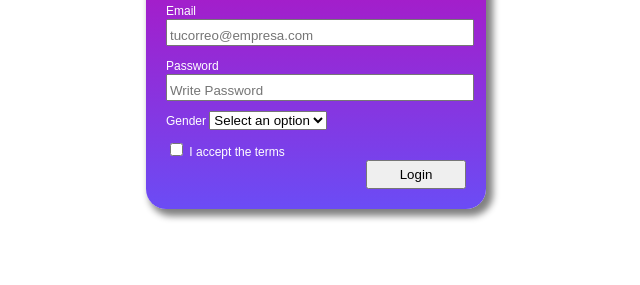
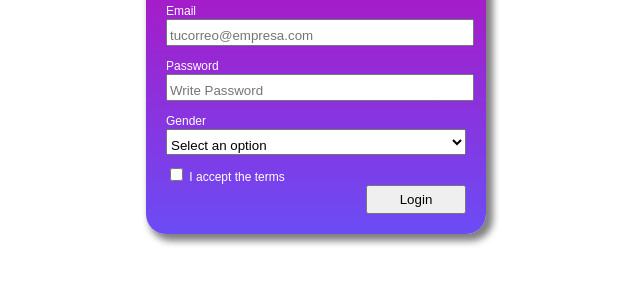
Before and after one commit to jupa1991/aspirantes-mir-html-y-css, a plain HTML site: page ejercicio2-html-y-css/index.html in a window 1280 px wide. Shown: the part 107-392 px from the top of the page, without its empty margins (324-964 px from the left). Drawn offline with Linux system fonts and the light colour scheme.

Commit message:
Se modifico el ancho del Gender dropbox

```diff
--- a/ejercicio2-html-y-css/styles.css
+++ b/ejercicio2-html-y-css/styles.css
@@ -23,6 +23,8 @@ label {
 }
 
 select {
+    padding-top: 7px;
+    width: 100%;
     margin-bottom: 10px;
 }
 
```
